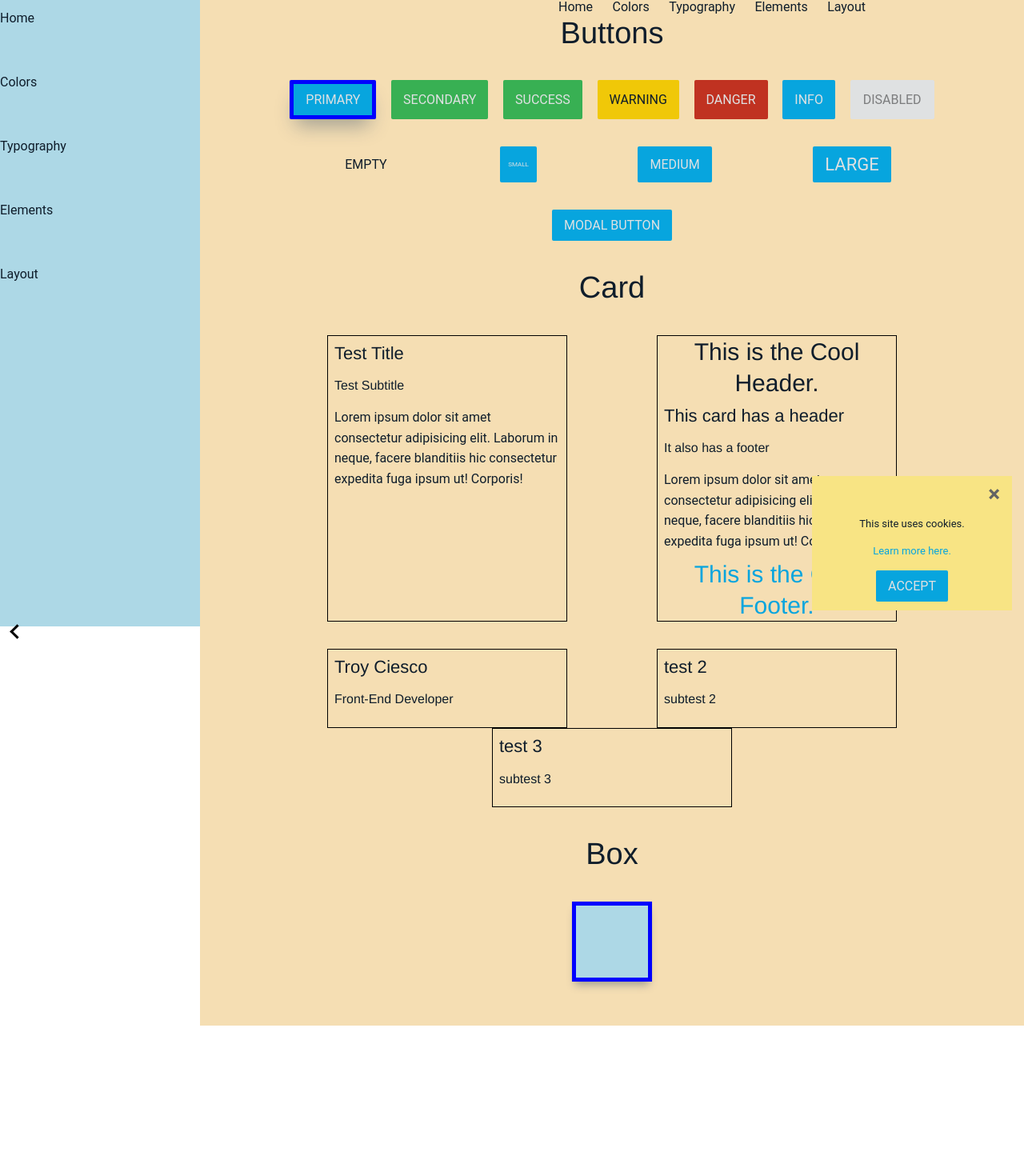
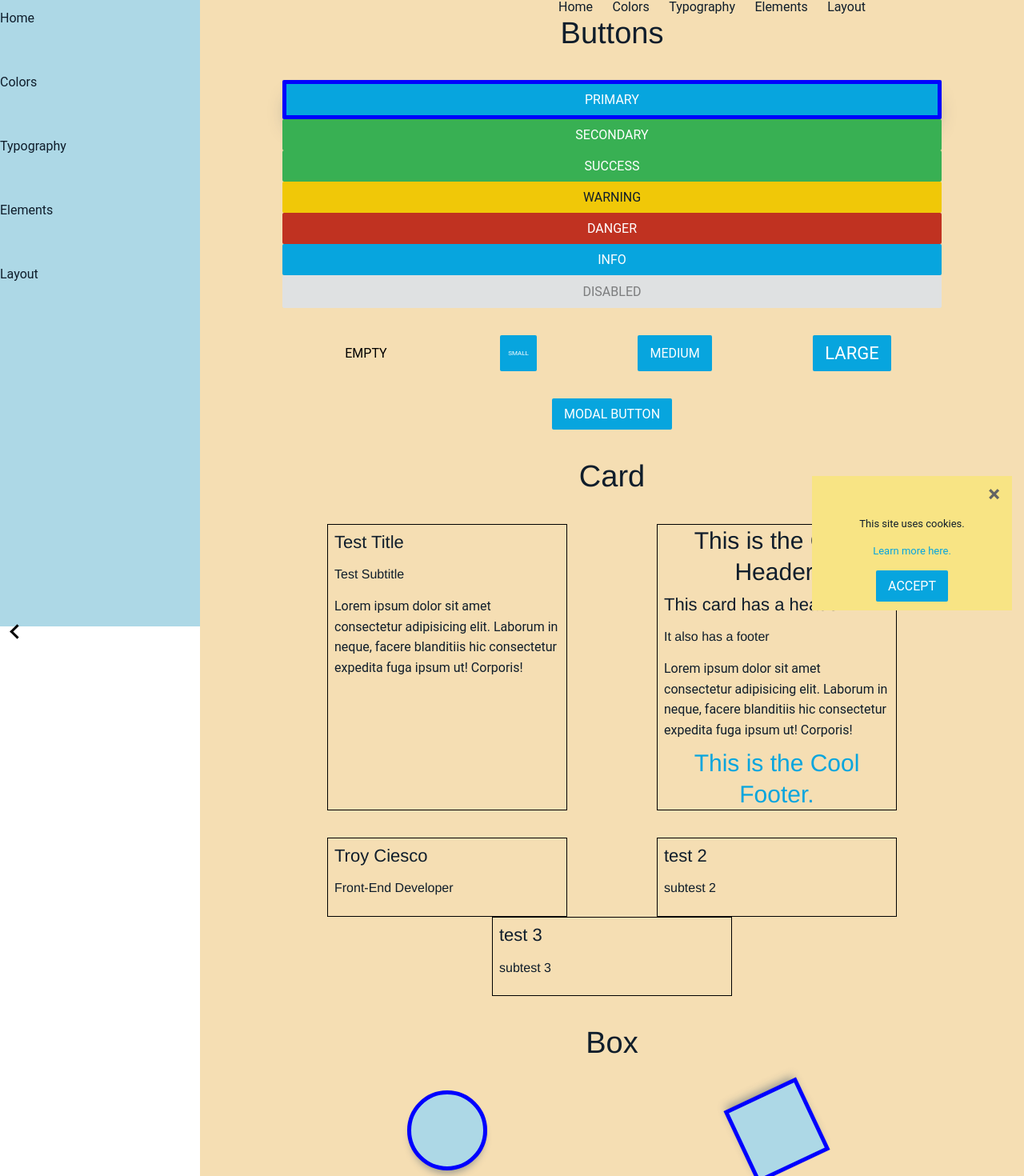
Before and after one commit to troyciesco/styleguide-sandbox, a React (Create React App) app: page /elements in a window 1280 px wide. Shown: the part 17-1487 px from the top of the page at 80% size. Before the commit the page ends 1299 px from the top, so only its background shows below. Built offline with nearby package versions, Linux system fonts and the light colour scheme.

Commit message:
added flex and animations

```diff
--- a/src/base/components/Box/Box.js
+++ b/src/base/components/Box/Box.js
@@ -3,11 +3,12 @@ import PropTypes from "prop-types"
 
 import { elements, boxElevations } from "./Styles"
 
-export const Box = ({ children, bg, height, width, as, src, elevation, ...props }) => {
+export const Box = ({ children, cn, bg, height, width, as, src, elevation, ...props }) => {
 	const Element = elements[`${as}`]
 	return (
 		<Element
 			as={as}
+			className={cn}
 			bg={bg}
 			height={height}
 			width={width}
--- a/src/base/components/Box/Styles.js
+++ b/src/base/components/Box/Styles.js
@@ -3,8 +3,9 @@ import styled from "styled-components"
 import theme from "../../Theme"
 
 import { buttonStyles } from "../Button/Styles"
+import { FlexStyles } from "../Flex/Styles"
 
-const { spacingSizes, borderOptions, elevations } = theme
+const { spacingSizes, borderOptions, animations, elevations } = theme
 
 export const boxElevations = {
 	...elevations,
@@ -12,6 +13,8 @@ export const boxElevations = {
 // Everything related to specific element styles has to come first, otherwise editing stuff later won't work
 const boxBase = styled.span`
 	${props => props.as === "button" && buttonStyles};
+	${props => props.flex && FlexStyles};
+	${props => animations[props.animation]};
 	align-content: ${props => props.alignContent};
 	align-items: ${props => props.alignItems};
 	align-self: ${props => props.alignSelf};
@@ -28,10 +31,18 @@ const boxBase = styled.span`
 	background: ${props => props.bg};
 	background: ${props => props.bg};
 	background: ${props => props.bg};
+	box-shadow: ${props => boxElevations[props.elevation]};
+	color: ${props => props.color};
+	display: ${props => props.display};
 	height: ${props => props.height};
+	justify-content: ${props => props.justifyContent};
+	text-align: ${props => props.textAlign};
 	width: ${props => props.width};
-	box-shadow: ${props => boxElevations[props.elevation]};
 	z-index: ${props => props.zIndex};
+	top: ${props => props.top};
+	right: ${props => props.right};
+	bottom: ${props => props.bottom};
+	left: ${props => props.left};
 	${spacingSizes};
 	${borderOptions};
 `
--- a/src/base/components/Button/Styles.js
+++ b/src/base/components/Button/Styles.js
@@ -7,7 +7,7 @@ export const buttonModes = {
 	primary: css`
 		background-color: ${colors.primary};
 		border: 1px solid ${colors.primary};
-		color: ${colors.light};
+		color: ${colors.white};
 
 		&:hover {
 			background-color: ${colors.primaryS20};
@@ -18,7 +18,7 @@ export const buttonModes = {
 	secondary: css`
 		background-color: ${colors.secondary};
 		border: 1px solid ${colors.secondary};
-		color: ${colors.light};
+		color: ${colors.white};
 
 		&:hover {
 			background-color: ${colors.secondaryS20};
@@ -29,7 +29,7 @@ export const buttonModes = {
 	success: css`
 		background-color: ${colors.success};
 		border: 1px solid ${colors.success};
-		color: ${colors.light};
+		color: ${colors.white};
 
 		&:hover {
 			background-color: ${colors.successS20};
@@ -51,7 +51,7 @@ export const buttonModes = {
 	danger: css`
 		background-color: ${colors.danger};
 		border: 1px solid ${colors.danger};
-		color: ${colors.light};
+		color: ${colors.white};
 
 		&:hover {
 			background-color: ${colors.dangerS20};
@@ -62,7 +62,7 @@ export const buttonModes = {
 	info: css`
 		background-color: ${colors.info};
 		border: 1px solid ${colors.info};
-		color: ${colors.light};
+		color: ${colors.white};
 
 		&:hover {
 			background-color: ${colors.infoS20};
--- a/src/base/components/Flex/Flex.js
+++ b/src/base/components/Flex/Flex.js
@@ -1,8 +1,16 @@
-import React from 'react'
+import React from "react"
+import PropTypes from "prop-types"
+import { Box } from "../Box"
 
-import PropTypes from 'prop-types'
+import { FlexRowStyles, FlexColStyles, columnSizes } from "./Styles"
 
-import { FlexRowStyles, FlexColStyles, columnSizes } from './Styles'
+export const Flex = ({ children, ...props }) => {
+	return (
+		<Box flex {...props}>
+			{children}
+		</Box>
+	)
+}
 
 export const FlexRow = ({ children, ...others }) => {
 	return <FlexRowStyles {...others}>{children}</FlexRowStyles>
@@ -10,16 +18,13 @@ export const FlexRow = ({ children, ...others }) => {
 
 export const FlexCol = ({ children, xs, ...others }) => {
 	return (
-	  <FlexColStyles
-		xs={xs}
-		{...others}
-	  >
+		<FlexColStyles xs={xs} {...others}>
 			{children}
 		</FlexColStyles>
-	);
-  };
+	)
+}
 
-const ColumnSizes = Object.keys(columnSizes);
+const ColumnSizes = Object.keys(columnSizes)
 
 FlexCol.propTypes = {
 	/** @ignore */
@@ -30,12 +35,18 @@ FlexCol.propTypes = {
 	lg: PropTypes.oneOf(ColumnSizes),
 	xl: PropTypes.oneOf(ColumnSizes),
 	xxl: PropTypes.oneOf(ColumnSizes),
-    };
+}
+
+Flex.defaultProps = {
+	as: "div",
+	dir: "row",
+	justifyContent: "space-around",
+}
 
 FlexCol.defaultProps = {
-  alignItems: "center"
+	alignItems: "center",
 }
 
 FlexRow.defaultProps = {
-    justifyContent: "space-around"
+	justifyContent: "space-around",
 }
--- a/src/base/components/Flex/Styles.js
+++ b/src/base/components/Flex/Styles.js
@@ -1,22 +1,22 @@
-import styled, { css } from 'styled-components'
+import styled, { css } from "styled-components"
 
-import theme from '../../Theme'
+import theme from "../../Theme"
 
 const { spacingSizes, mediaQueries } = theme
 
 export const columnSizes = {
-	1: '8.333%',
-	2: '16.666%',
-	3: '25%',
-	4: '33.333%',
-	5: '41.666%',
-	6: '50%',
-	7: '58.333%',
-	8: '66.666%',
-	9: '75%',
-	10: '83.333%',
-	11: '91.666%',
-	12: '100%',
+	1: "8.333%",
+	2: "16.666%",
+	3: "25%",
+	4: "33.333%",
+	5: "41.666%",
+	6: "50%",
+	7: "58.333%",
+	8: "66.666%",
+	9: "75%",
+	10: "83.333%",
+	11: "91.666%",
+	12: "100%",
 }
 
 const screenSizes = {
@@ -27,30 +27,29 @@ const screenSizes = {
 	`,
 	sm: css`
 		${mediaQueries.sm} {
-        flex-basis: ${props => columnSizes[props.sm]}
+			flex-basis: ${props => columnSizes[props.sm]};
 		}
 	`,
 	md: css`
 		${mediaQueries.md} {
-        flex-basis: ${props => columnSizes[props.md]}
+			flex-basis: ${props => columnSizes[props.md]};
 		}
 	`,
 	lg: css`
 		${mediaQueries.lg} {
-        flex-basis: ${props => columnSizes[props.lg]}
+			flex-basis: ${props => columnSizes[props.lg]};
 		}
 	`,
 	xl: css`
 		${mediaQueries.xl} {
-        flex-basis: ${props => columnSizes[props.xl]}
+			flex-basis: ${props => columnSizes[props.xl]};
 		}
 	`,
 	xxl: css`
 		${mediaQueries.xxl} {
-        flex-basis: ${props => columnSizes[props.xxl]}
+			flex-basis: ${props => columnSizes[props.xxl]};
 		}
 	`,
-
 }
 
 export const FlexColStyles = styled.div`
@@ -74,3 +73,20 @@ export const FlexRowStyles = styled.section`
 	flex-wrap: wrap;
 	${spacingSizes}
 `
+
+const flexDirections = {
+	col: "column",
+	row: "row",
+}
+
+export const FlexStyles = css`
+    display: flex;
+    flex-direction: ${props => flexDirections[props.dir]};
+    flex-wrap: wrap;
+    ${props => props.xs && screenSizes.xs}
+    ${props => props.sm && screenSizes.sm}
+    ${props => props.md && screenSizes.md}
+    ${props => props.lg && screenSizes.lg}
+    ${props => props.xl && screenSizes.xl}
+    ${props => props.xxl && screenSizes.xxl}
+`
--- /dev/null
+++ b/src/base/themes/standard/animations/animations.js
@@ -0,0 +1,21 @@
+import { keyframes, css } from "styled-components"
+
+const rotateKeyframe = keyframes`
+	from {
+		transform: rotate(0deg);
+	}
+
+	to {
+		transform: rotate(360deg);
+	}
+`
+
+const rotate = css`
+	animation: ${rotateKeyframe} 4s linear infinite;
+`
+
+const animations = {
+	rotate,
+}
+
+export default animations
--- a/src/base/themes/standard/index.js
+++ b/src/base/themes/standard/index.js
@@ -1,5 +1,6 @@
 import colors from "./color/colors"
 import { semanticColors, typographicColors, buttonColors } from "./color/colorVariables"
+import animations from "./animations/animations"
 import borderOptions from "./borders/borders"
 import elevations from "./elevations/elevations"
 import fonts from "./fonts/fonts"
@@ -13,6 +14,7 @@ const standard = {
 	colors,
 	semanticColors,
 	typographicColors,
+	animations,
 	buttonColors,
 	borderOptions,
 	elevations,
--- a/src/pages/Elements.js
+++ b/src/pages/Elements.js
@@ -1,5 +1,5 @@
 import React from "react"
-import { Heading, Wrapper, FlexRow, Button, Modal, Text, Card, Box } from "../base"
+import { Heading, Wrapper, Flex, FlexRow, Button, Modal, Text, Card, Box } from "../base"
 
 const TeamInfos = [
 	{
@@ -40,7 +40,7 @@ const Elements = () => {
 			<Heading size="lg" center pt="md">
 				Buttons
 			</Heading>
-			<FlexRow pt="md">
+			<Flex dir="col" pt="md">
 				<Button mode="primary" bor="solid" elevation="4">
 					Primary
 				</Button>
@@ -50,7 +50,7 @@ const Elements = () => {
 				<Button mode="danger">Danger</Button>
 				<Button mode="info">Info</Button>
 				<Button disabled>Disabled</Button>
-			</FlexRow>
+			</Flex>
 			<FlexRow pt="md">
 				<Button mode="primary" color="black" hoverColor="white" empty>
 					Empty
@@ -97,13 +97,14 @@ const Elements = () => {
 			<FlexRow pt="md" pb="lg">
 				<Box
 					as="div"
-					radius="50%"
+					rad="50%"
 					elevation="3"
 					bor="solid"
 					height="100px"
 					width="100px"
 					bg="lightblue"
 				/>
+				<Box as="div" animation="rotate" elevation="3" bor="solid" height="100px" width="100px" bg="lightblue" />
 			</FlexRow>
 		</Wrapper>
 	)
```
Lines whose indentation alone changed are shown as unchanged.
